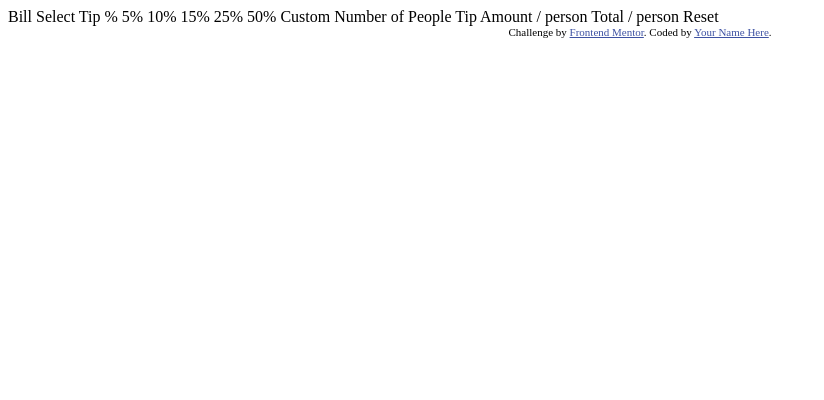
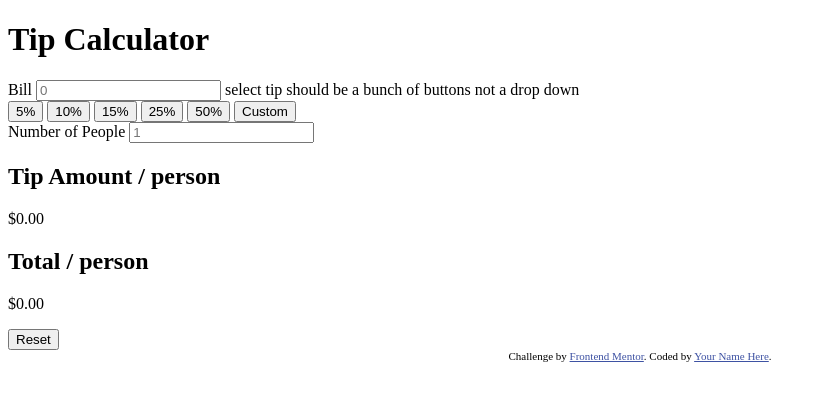
Before and after one commit to BariBariGood/tip-calculator-app, a plain HTML site: page tip-calculator-app-main/index.html in a window 1280 px wide. Shown: the whole page, without its empty margins (0-824 px from the left). Drawn offline with Linux system fonts and the light colour scheme.

Commit message:
html components

```diff
--- a/tip-calculator-app-main/index.html
+++ b/tip-calculator-app-main/index.html
@@ -16,25 +16,38 @@
 </head>
 <body>
 
-  Bill
+  <div class="card">
+    <div class="boxes">
+      <h1>Tip Calculator</h1>
+      <label for="bill">Bill</label>
+      <input type="number" id="bill" placeholder="0" />
 
-  Select Tip %
-  5%
-  10%
-  15%
-  25%
-  50%
-  Custom
+      select tip should be a bunch of buttons not a drop down
+      <div class="tip-buttons">
+        <button class="tip-button
+        " data-tip="5">5%</button>
+        <button class="tip-button" data-tip="10">10%</button>
+        <button class="tip-button" data-tip="15">15%</button>
+        <button class="tip-button" data-tip="25">25%</button>
+        <button class="tip-button" data-tip="50">50%</button>
+        <button class="tip-button" data-tip="custom">Custom</button>
+      </div>
 
-  Number of People
+      <label for="people">Number of People</label>
+      <input type="number" id="people" placeholder="1" />
+    </div>
 
-  Tip Amount
-  / person
+    <div class="boxes">
+      <h2>Tip Amount <span>/ person</span></h2>
+      <p id="tip-amount">$0.00</p>
 
-  Total
-  / person
+      <h2>Total <span>/ person</span></h2>
+      <p id="total">$0.00</p>
 
-  Reset
+      <button id="reset">Reset</button>
+    </div>
+
+
 
   <div class="attribution">
     Challenge by <a href="https://www.frontendmentor.io?ref=challenge" target="_blank">Frontend Mentor</a>.
```
